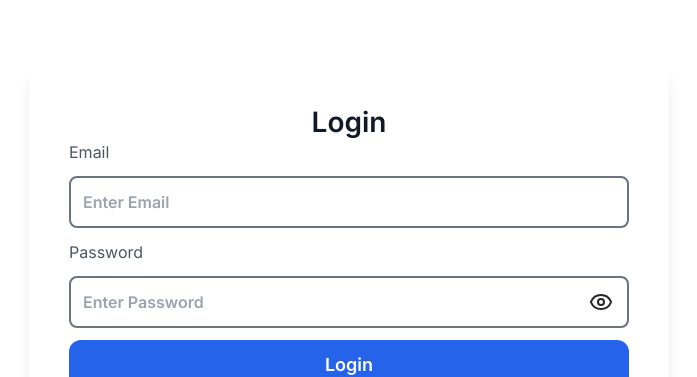
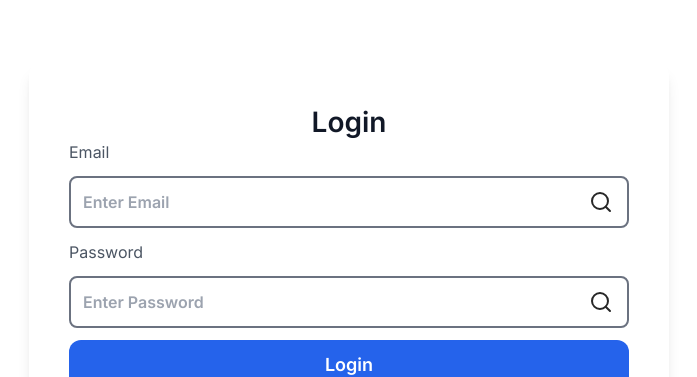
Before and after one commit to dawudarif/chat-app-nestjs, a Next.js app in the folder client/: page /auth in a window 1280 px wide. Shown: the top 377 px of the page, without its empty margins (291-988 px from the left). Built offline with nearby package versions, Linux system fonts and the light colour scheme; no server answers; what ldrs would draw is missing.

Commit message:
added list, improved input component

```diff
--- a/client/src/app/page.tsx
+++ b/client/src/app/page.tsx
@@ -2,6 +2,7 @@
 import ProtectedRoute from "../components/Auth/ProtectedRoute";
 import AppIcon from "../components/AppIcon";
 import { Suspense, useEffect, useState } from "react";
+import ListView from "../components/chat/ListView";
 
 export default function Home() {
   const [loadingScreen, setLoaingScreen] = useState(true);
@@ -22,5 +23,9 @@ export default function Home() {
     );
   }
 
-  return <ProtectedRoute>hello</ProtectedRoute>;
+  return (
+    <ProtectedRoute>
+      <ListView />
+    </ProtectedRoute>
+  );
 }
--- a/client/src/components/Custom/Input.tsx
+++ b/client/src/components/Custom/Input.tsx
@@ -1,10 +1,12 @@
 import clsx from "clsx";
 import React, { useState } from "react";
-import { Eye, EyeOff } from "lucide-react";
+import { Eye, EyeOff, Search } from "lucide-react";
 
 interface InputProps {
   value: string | number;
   type: "text" | "number" | "password" | "email";
+  inputType: "text" | "number" | "password" | "email" | "search";
+
   placeholder?: string;
   otherClasses?: string;
   iconSize?: string;
@@ -15,6 +17,7 @@ interface InputProps {
 const Input: React.FC<InputProps> = ({
   otherClasses,
   type = "",
+  inputType = "search",
   value,
   handleChange,
   iconSize = "1.5rem",
@@ -33,7 +36,8 @@ const Input: React.FC<InputProps> = ({
     otherClasses
   );
 
-  if (type === "password") {
+  switch (inputType) {
+    case "text":
       return (
         <div
           className={clsx(
@@ -62,7 +66,32 @@ const Input: React.FC<InputProps> = ({
           </span>
         </div>
       );
-  } else {
+    case "search":
+      return (
+        <div
+          className={clsx(
+            "flex justify-center items-center gap-4 border-2 border-gray-500",
+            classes
+          )}
+        >
+          <input
+            type={type}
+            name={name}
+            value={value}
+            onChange={handleChange}
+            placeholder={placeholder}
+            className="focus:outline-none w-[95%]"
+          />
+          <span className="w-[5%]">
+            <Search
+              size={iconSize}
+              color={color}
+              onClick={handleShowPassword}
+            />
+          </span>
+        </div>
+      );
+    default:
       return (
         <input
           type={type}
--- /dev/null
+++ b/client/src/components/chat/ListView.tsx
@@ -0,0 +1,35 @@
+import React, { useState } from "react";
+import Input from "../Custom/Input";
+
+export default function ListView() {
+  const [search, setSearch] = useState("");
+
+  const handleInputChange = (e: React.ChangeEvent<HTMLInputElement>) => {
+    setSearch(e.target.value);
+  };
+
+  return (
+    <div className="flex flex-col justify-center items-center">
+      <Input
+        handleChange={handleInputChange}
+        value={search}
+        inputType="search"
+        name="input"
+        placeholder="Search"
+        otherClasses="w-1/3"
+        type="text"
+      />
+      {Array(8)
+        .fill(null)
+        .map((item, index) => {
+          return (
+            <div key={index} className="w-1/3 border-b border-brand-dark-gray">
+              <h1 className="hover:bg-brand-filled-blue hover:text-white text-brand-black hover:rounded-lg transition-all duration-100 p-2 my-1">
+                Item {index + 1}
+              </h1>
+            </div>
+          );
+        })}
+    </div>
+  );
+}
```
Lines whose indentation alone changed are shown as unchanged.
